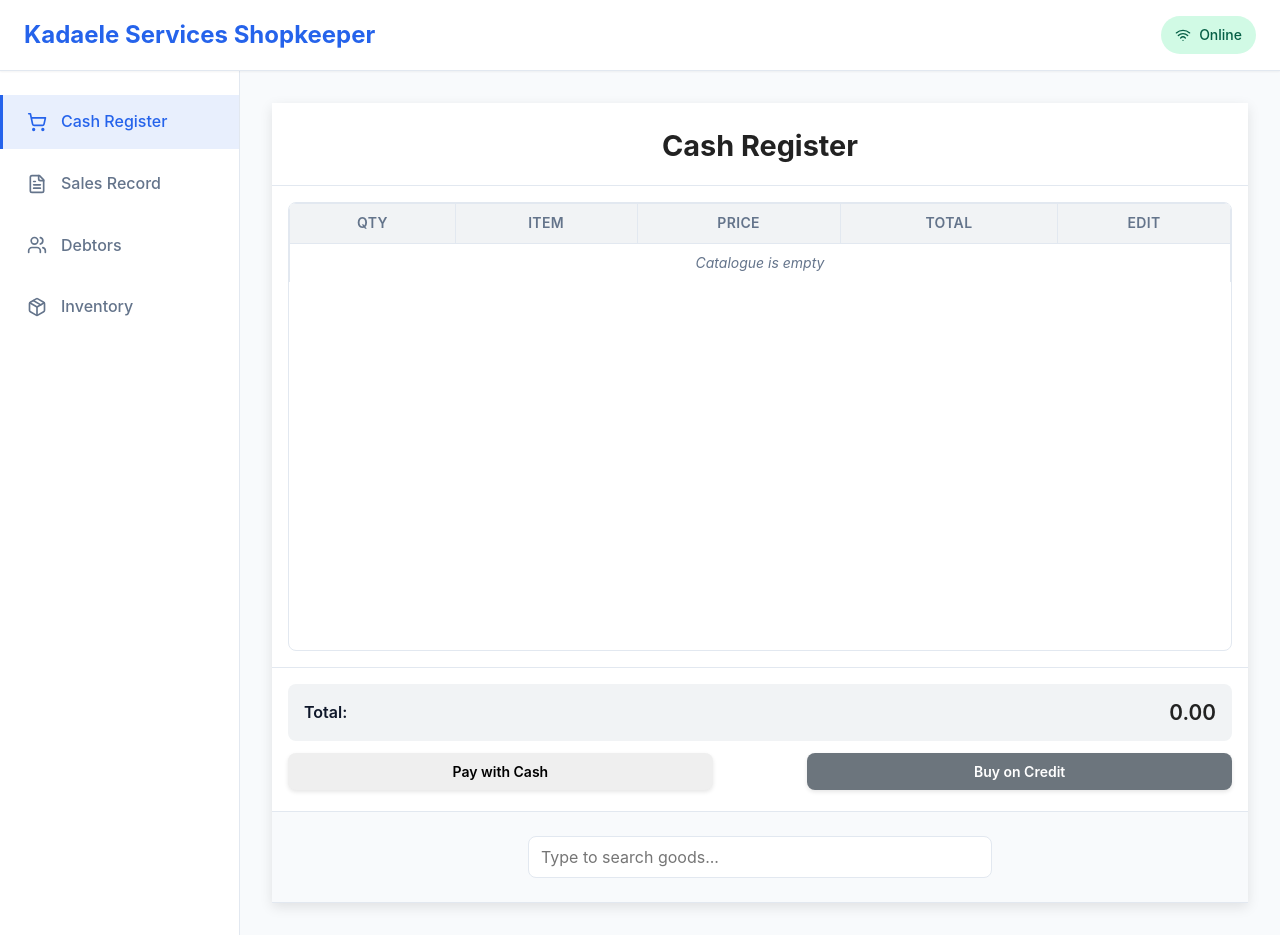
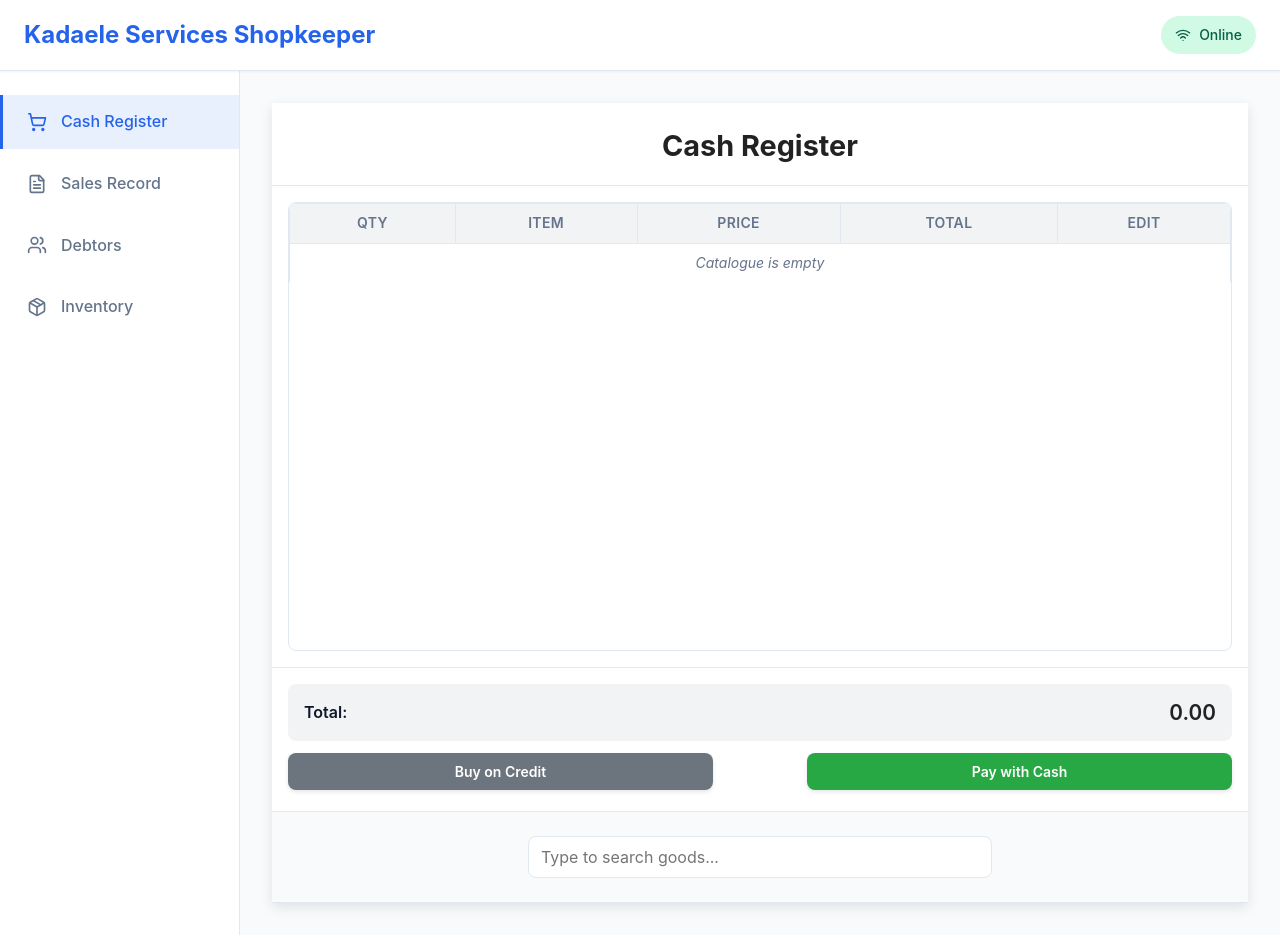
Before and after one commit to sinitasaare/kadaele-shopkeeper2, a React (Vite) app: page / in a window 1280 px wide. Built offline with nearby package versions, Linux system fonts and the light colour scheme; the HTML template or start-up script is replaced by a standard one.

Commit message:
Update CashRegister.css

```diff
--- a/src/screens/CashRegister.css
+++ b/src/screens/CashRegister.css
@@ -140,6 +140,7 @@
   color: #222;
 }
 
+/* FIXED BUTTONS - 45% width, Credit LEFT, Cash RIGHT */
 .payment-buttons {
   display: flex;
   gap: 10px;
@@ -148,7 +149,6 @@
   width: 100%;
 }
 
-.btn-pay-cash,
 .btn-pay-credit {
   flex: 0 0 45%;
   padding: 10px 16px;
@@ -162,22 +162,37 @@
   display: flex;
   align-items: center;
   justify-content: center;
+  background-color: #6c757d;
+  color: white;
+  order: 1; /* LEFT */
+}
+
+.btn-pay-credit:hover:not(:disabled) {
+  background-color: #545b62;
+  box-shadow: 0 4px 8px rgba(0,0,0,0.15);
+  transform: translateY(-1px);
+}
+
+.btn-pay-cash {
+  flex: 0 0 45%;
+  padding: 10px 16px;
+  font-size: 0.875rem;
+  font-weight: 600;
+  border-radius: 8px;
+  border: none;
+  cursor: pointer;
+  box-shadow: 0 2px 4px rgba(0,0,0,0.1);
+  transition: all 0.2s ease;
+  display: flex;
+  align-items: center;
+  justify-content: center;
+  background-color: #28a745;
+  color: white;
+  order: 2; /* RIGHT */
 }
 
 .btn-pay-cash:hover:not(:disabled) {
   background-color: #218838;
-  box-shadow: 0 4px 8px rgba(0,0,0,0.15);
-  transform: translateY(-1px);
-}
-
-.btn-pay-credit {
-  background-color: #6c757d;
-  color: white;
-  order: 1; /* Forces Buy on Credit to left */
-}
-
-.btn-pay-credit:hover:not(:disabled) {
-  background-color: #545b62;
   box-shadow: 0 4px 8px rgba(0,0,0,0.15);
   transform: translateY(-1px);
 }
```
